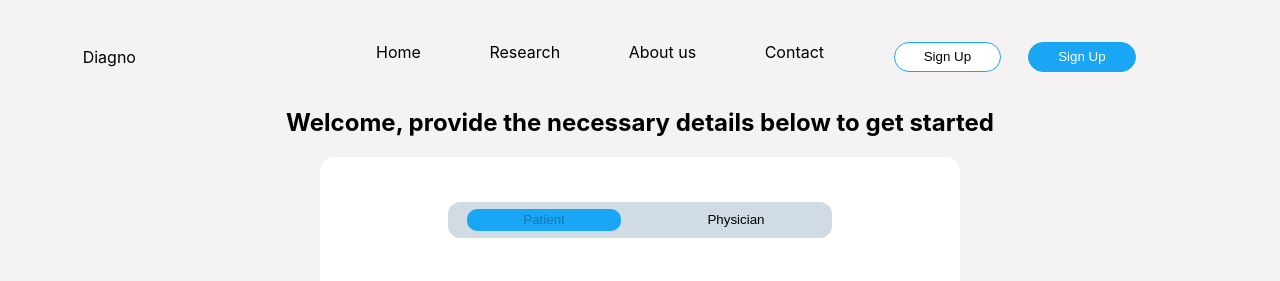
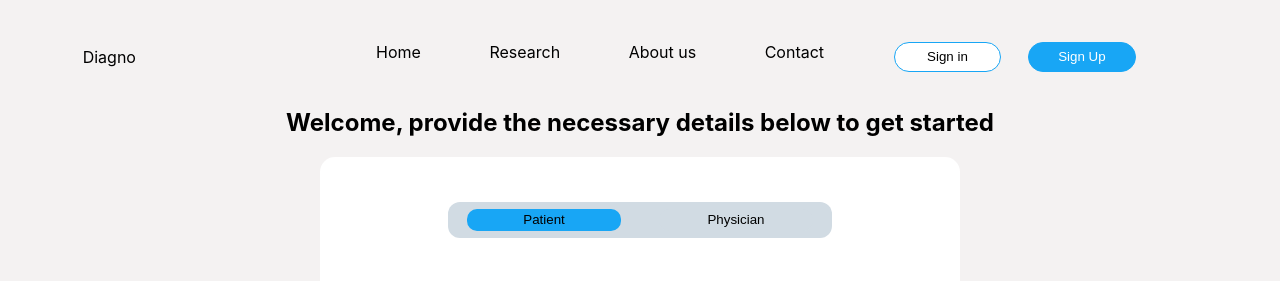
Before and after one commit to rukyy/medAi, a React (Create React App) app: page /login in a window 1280 px wide. Shown: the top 281 px of the page. Built offline with nearby package versions, Linux system fonts and the light colour scheme.

Commit message:
navbar adjustments

```diff
--- a/src/components/navbar.js
+++ b/src/components/navbar.js
@@ -1,3 +1,4 @@
+import { Link } from "react-router-dom";
 import "../css/navbar.css"
 const NavBar = () => {
     return (
@@ -5,14 +6,14 @@ const NavBar = () => {
             <div className="navbar__logo">Diagno</div>
             <div className="navcontent">
                 <ul className="navlinks">
-                    <li>Home</li>
-                    <li>Research</li>
-                    <li>About us</li>
-                    <li>Contact</li>
+                    <li><Link>Home</Link> </li>
+                    <li><Link>Research</Link></li>
+                    <li><Link>About us</Link></li>
+                    <li><Link>Contact</Link></li>
                 </ul>
                 <ul className="navregistry">
-                    <li><button style={{backgroundColor:"white"}} >Sign Up</button></li>
-                    <li><button style={{color:"white", backgroundColor:"#18A6F5"}}>Sign Up</button></li>
+                    <li><button style={{backgroundColor:"white"}} ><Link to={"/login"}>Sign in</Link> </button></li>
+                    <li><button style={{color:"white", backgroundColor:"#18A6F5"}}><Link style={{color:"white"}} to={"/"}>Sign Up</Link> </button></li>
                 </ul>
             </div>
         </div>);
--- a/src/css/navbar.css
+++ b/src/css/navbar.css
@@ -11,6 +11,13 @@
     width: 70%;
     /* border: 2px solid red; */
     justify-content: space-around;
+}
+.navcontent a{
+    text-decoration: none;
+    color: black;
+}
+.navcontent a:active, a:focus{
+    color: #18A6F5;
 }
 .navbar ul{
     display: flex;
--- a/src/css/registration.css
+++ b/src/css/registration.css
@@ -35,6 +35,7 @@
     border: 0;
     padding: 1%;
     cursor: pointer;
+    color: black;
     /* border: 1px solid #18a6f5; */
 }
 
```
